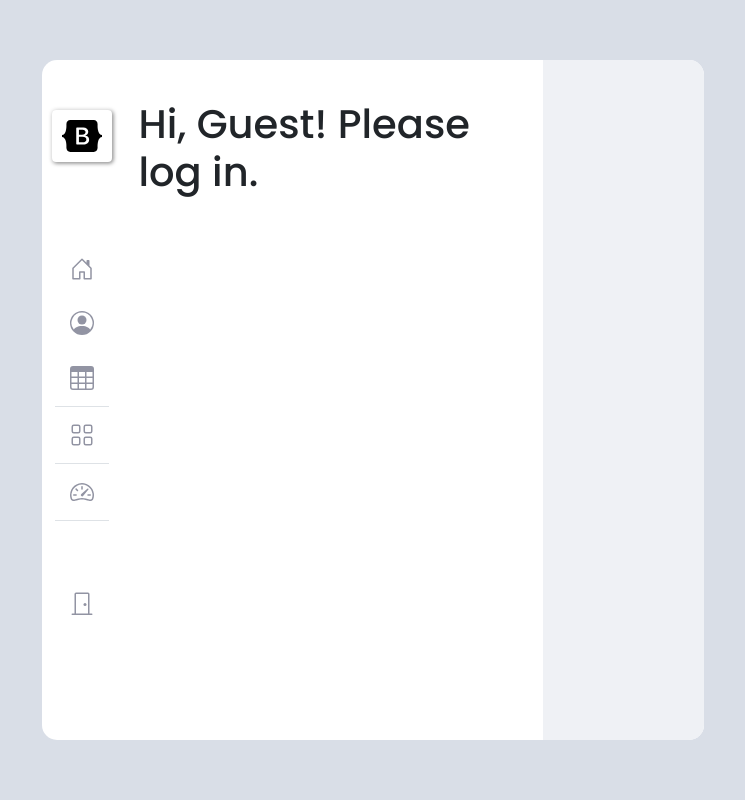
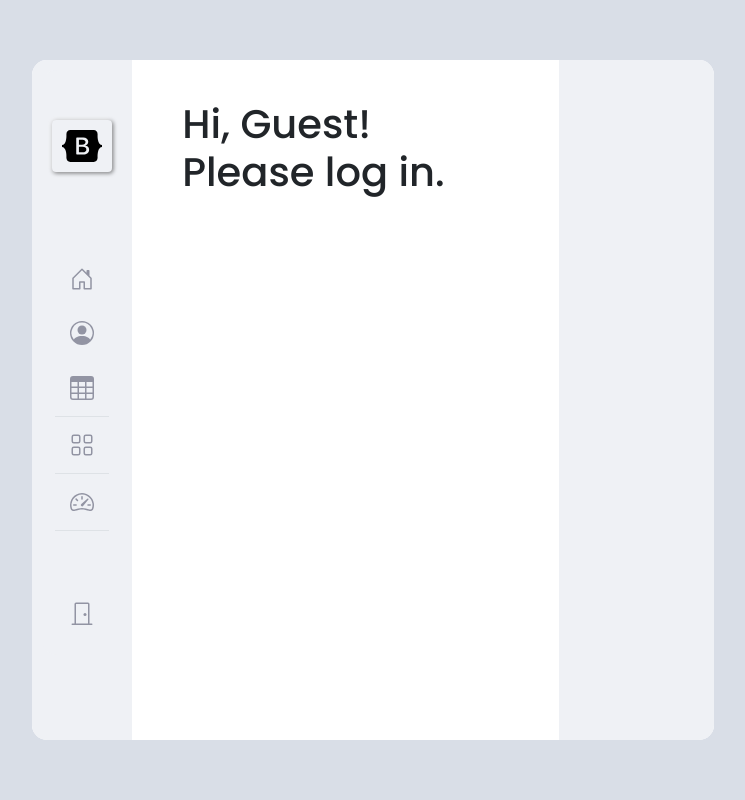
Before and after one commit to 0JCRG0/DjangoApp, a Django app: template DreamedJobAI/templates/DreamedJobAI/user/home-user.html in a window 1280 px wide. Shown: the whole page, without its empty margins (267-1012 px from the left). Run offline with Django 3.2, Linux system fonts and the light colour scheme; the template is opened without the code that fills it, so the values that code supplies are empty; some libraries are stand-ins or nearby versions.

Commit message:
fixed css

```diff
--- a/DreamedJobAI/templates/DreamedJobAI/user/base-user.html
+++ b/DreamedJobAI/templates/DreamedJobAI/user/base-user.html
@@ -67,8 +67,8 @@
     </svg>
     <div class="card-profile d-flex">
         <!-- Sidebar -->
-        <div class="d-flex flex-column flex-shrink-0" style="width: 7%; height: 85vh;">
-            <ul class="nav flex-column mb-auto text-center">
+        <div class="d-flex flex-column-left flex-shrink-0">
+            <ul class="nav flex-column-left mb-auto text-center">
                 <li class="nav-item">
                     <a href="/" class="bump-btn" title="Main page" data-bs-toggle="tooltip" data-bs-placement="right">
                     <svg class="bi pe-none" width="40" height="32"><use xlink:href="#bootstrap"/></svg>
```
